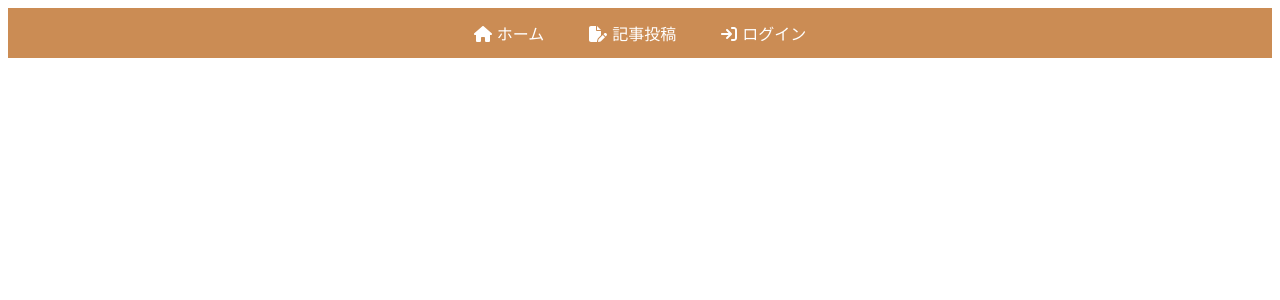
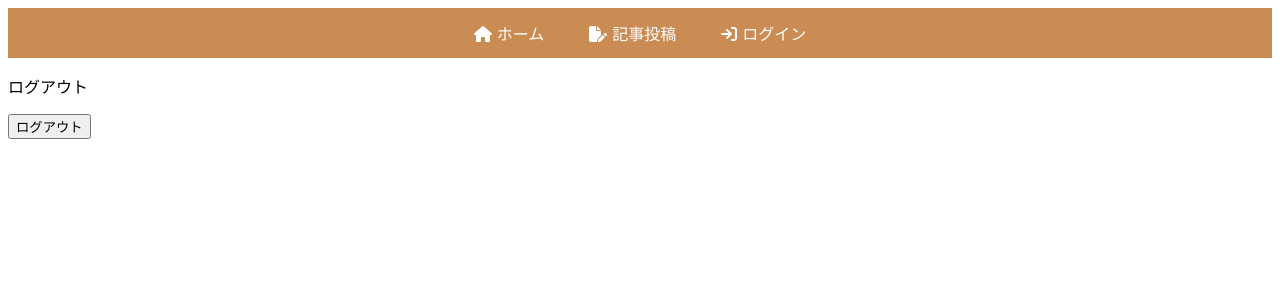
Before and after one commit to takapom/student_site, a React (Vite) app: page /logout in a window 1280 px wide. Shown: the top 300 px of the page. Built offline with nearby package versions, Linux system fonts and the light colour scheme.

Commit message:
ログインとログアウト実装

```diff
--- a/src/App.jsx
+++ b/src/App.jsx
@@ -10,15 +10,15 @@
 
 function App(){
   //ローカルストレージを管理
-  const [isAuth, setIsAuth] = useState(false);
+  const [IsAuth, setIsAuth] = useState(false);
   return (
   <Router>
-    <Navbar />
+    <Navbar IsAuth={IsAuth}/>
     <Routes>
      <Route path="/" element={<Home />}></Route>
      <Route path="/createpost" element={<CreatePost />}></Route>
-     <Route path="/login" element={<Login setIsAuth={setIsAuth}/>}></Route>
-     <Route path="/logout" element={<Logout />}></Route>
+     <Route path="/login" element={<Login setIsAuth={setIsAuth} />}></Route>
+     <Route path="/logout" element={<Logout setIsAuth={setIsAuth}/>}></Route>
     </Routes>
   </Router>
   );
--- a/src/components/Logout.jsx
+++ b/src/components/Logout.jsx
@@ -1,11 +1,25 @@
 import React from 'react'
+import { signInWithPopup, signOut} from 'firebase/auth';
+import {auth, provider} from "../firebase";
+import { useNavigate } from 'react-router-dom';
 
-const Logout = () => {
+const Logout = ({ setIsAuth }) => {
+  const navigate = useNavigate();
+  const logout = () => {
+    //ログアウト機能実装
+    signOut(auth).then(() => {
+      localStorage.clear();
+      setIsAuth(false);
+      navigate("/login");
+    });
+  };
+
   return (
     <div>
-
+      <p>ログアウト</p>
+      <button onClick={logout}>ログアウト</button>
     </div>
   )
 }
 
-export default Logout
+export default Logout;
--- a/src/components/Navbar.jsx
+++ b/src/components/Navbar.jsx
@@ -4,7 +4,7 @@
 import { FontAwesomeIcon } from '@fortawesome/react-fontawesome'
 import { faHouse, faFilePen, faArrowRightToBracket } from '@fortawesome/free-solid-svg-icons'
 
-const Navbar = () => {
+const Navbar = ({IsAuth}) => {
   return (
     <nav>
       <Link to="/">
@@ -14,9 +14,17 @@
       <Link to="/createpost">
       <FontAwesomeIcon icon={ faFilePen } />
       記事投稿</Link>
-      <Link to="/login">
-      <FontAwesomeIcon icon={ faArrowRightToBracket } />
-      ログイン</Link>
+      {!IsAuth ? (
+        <Link to="/login">
+        <FontAwesomeIcon icon={faArrowRightToBracket} />
+        ログイン
+        </Link>
+      ) : (
+        <Link to="/logout">
+         <FontAwesomeIcon icon={faArrowRightToBracket} />
+        ログアウト
+        </Link>
+      )}
     </nav>
   );
 };
```
